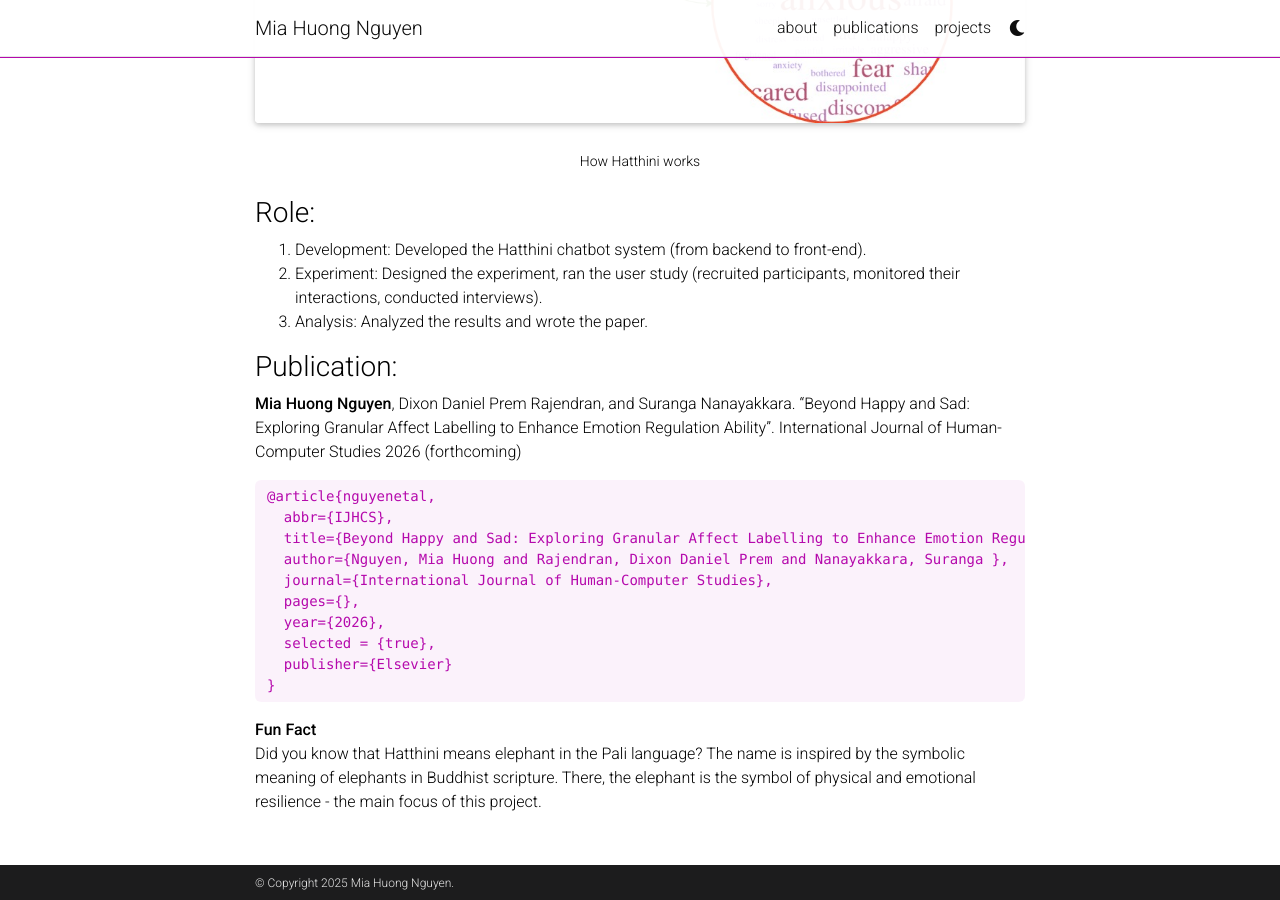
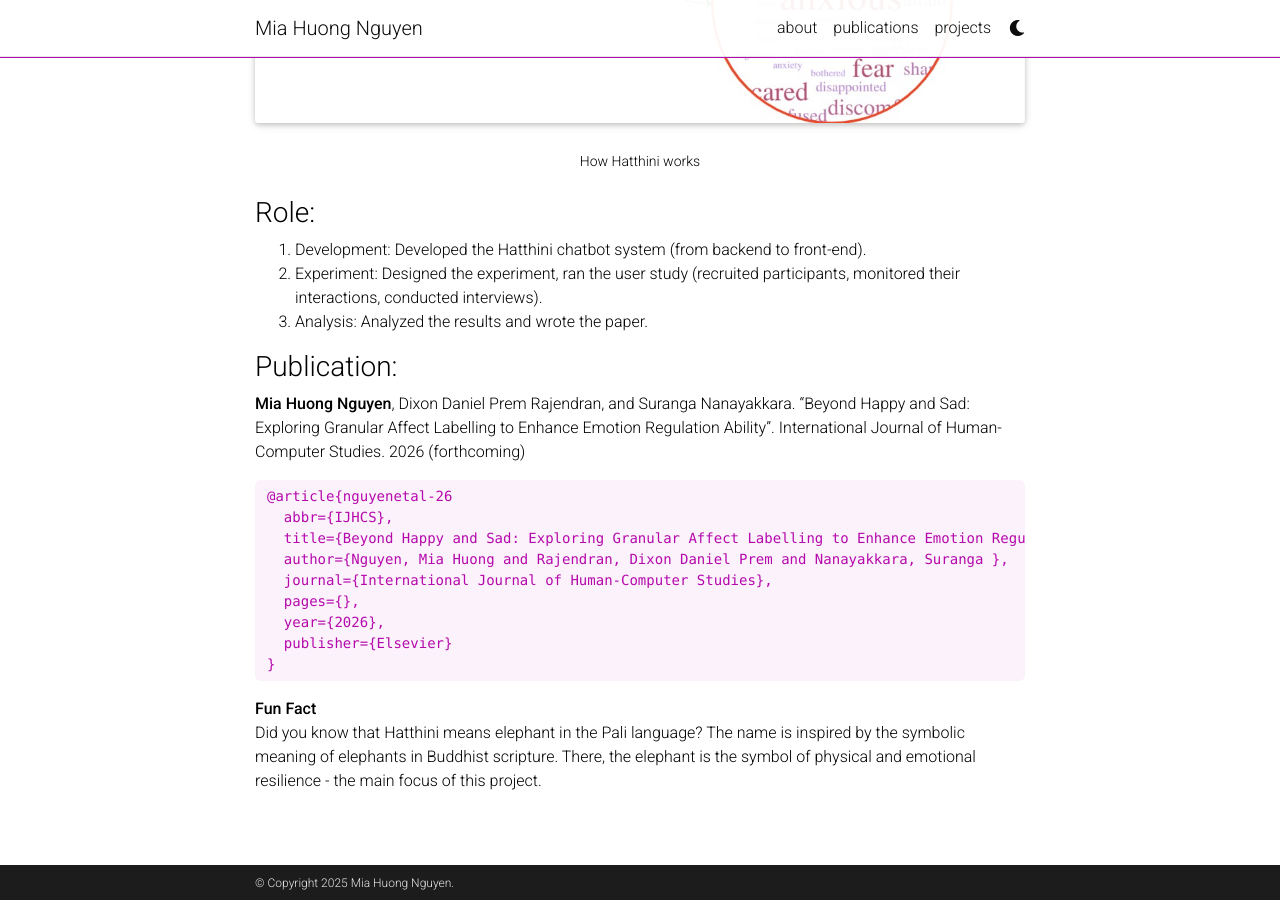
Before and after one commit to iammia0o/iammia0o.github.io, a Jekyll site: the page built from _projects/2_project.md, in a window 1280 px wide and 900 px high, scrolled down 1644 px. Built offline with Jekyll 4.4.1, drawn with Linux system fonts in a browser that asks for light colours; full-size pictures stand in for the smaller copies a plugin makes; comment, search, counter and statistics services are not loaded; a style sheet for code colours, icons or effects is not loaded.

Commit message:
updated project

````diff
--- a/_projects/2_project.md
+++ b/_projects/2_project.md
@@ -40,18 +40,17 @@ In this project, we explore the use of language, specifically granular emotional
 ### Publication:
 
 **Mia Huong Nguyen**, Dixon Daniel Prem Rajendran, and Suranga Nanayakkara. "Beyond Happy and Sad: Exploring Granular Affect Labelling to Enhance Emotion Regulation Ability".
-International Journal of Human-Computer Studies 2026 (forthcoming)
+International Journal of Human-Computer Studies. 2026 (forthcoming)
 
 {% raw %}
 ```
-@article{nguyenetal,
+@article{nguyenetal-26
   abbr={IJHCS},
   title={Beyond Happy and Sad: Exploring Granular Affect Labelling to Enhance Emotion Regulation Ability},
   author={Nguyen, Mia Huong and Rajendran, Dixon Daniel Prem and Nanayakkara, Suranga },
   journal={International Journal of Human-Computer Studies},
   pages={},
   year={2026},
-  selected = {true},
   publisher={Elsevier}
 }
 ```
````
Also changed, not shown: _projects/1_project.md (+2 -2 lines), _projects/4_project.md (+1 -1 lines).
